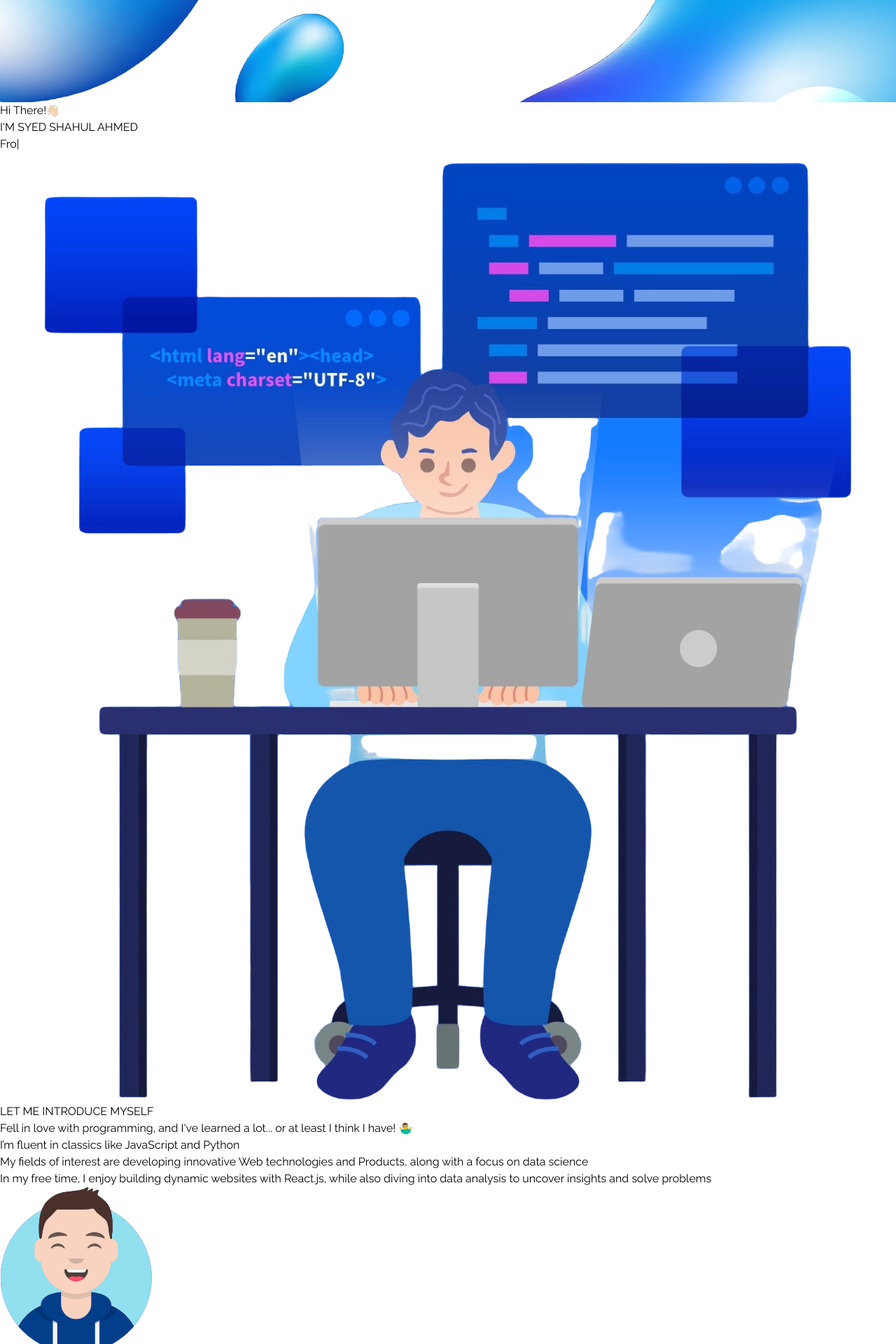
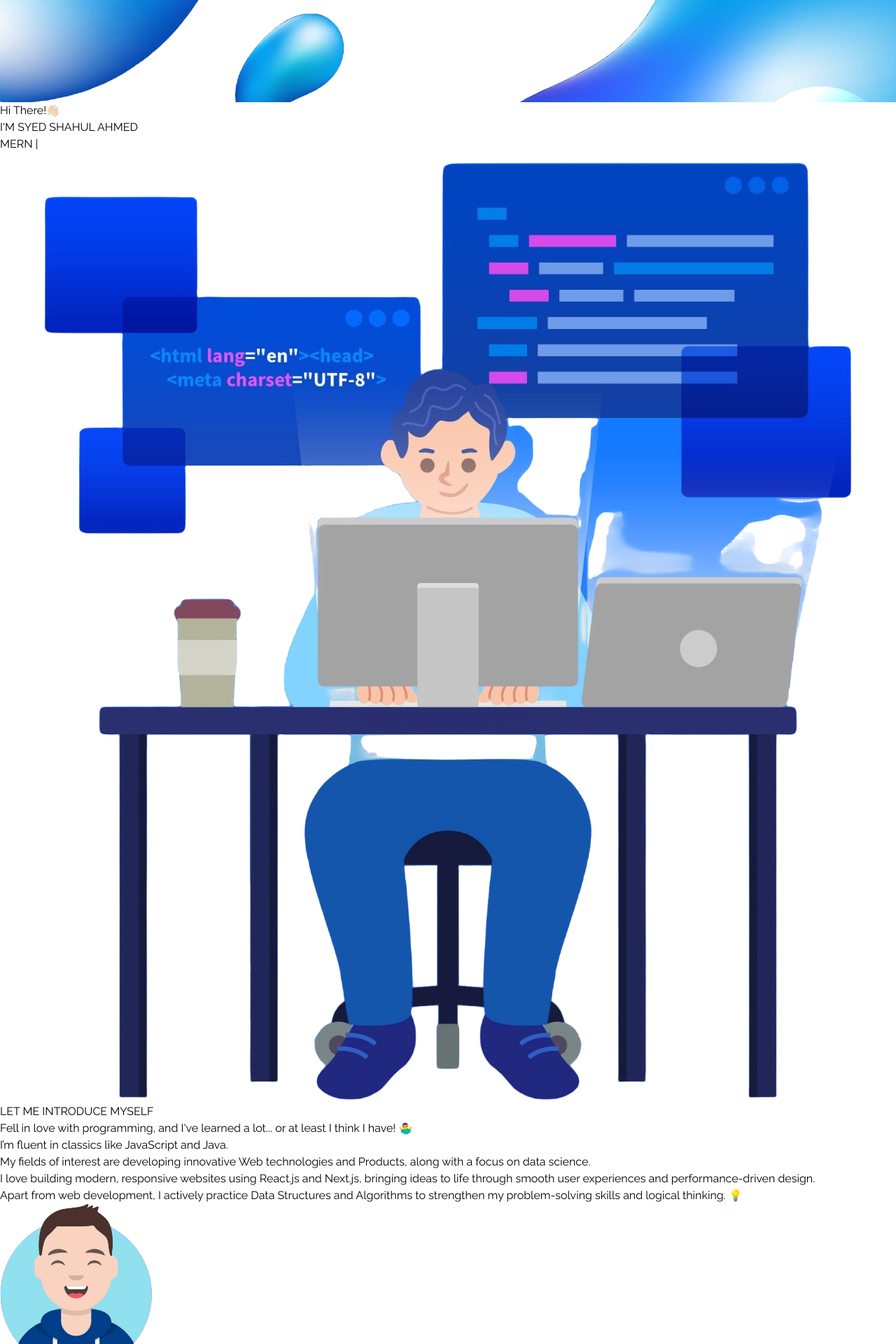
Before and after one commit to SyedShahulAhmed/Portfolio, a React (Vite) app: page / in a window 1280 px wide. Shown: the part 3407-5327 px from the top of the page at 70% size. Built offline with nearby package versions, Linux system fonts and the light colour scheme.

Commit message:
Changes made to Homepage

```diff
--- a/src/components/HeroSection.jsx
+++ b/src/components/HeroSection.jsx
@@ -19,10 +19,10 @@ const HeroSection = () => {
         <span className="text-4xl font-bold text-[#2CEEF0] pt-8">
           <ReactTyped
             strings={[
-              "Frontend Specialist",
+              "MERN Stack Developer",
               "JavaScript Enthusiast",
               "Software Developer",
-              "Data Analyst"
+              "DSA Problem Solver"
             ]}
             typeSpeed={120}
             backSpeed={140}
--- a/src/components/Introduction.jsx
+++ b/src/components/Introduction.jsx
@@ -5,12 +5,34 @@ const Introduction = () => {
     <div className='w-full max-w-[1240px]  mx-auto'>
       <div className='grid md:grid-cols-3 my-8'>
       <div className='p-6 text-white md:col-span-2'>
-            <h1 className='text-4xl font-semibold text-white text-center my-5 pb-5'>LET ME <span className='text-[#2CEEF0]'>INTRODUCE </span>MYSELF</h1>
-            <p className='font-semibold px-5 pb-7 text-lg'>Fell in love with programming, and I've learned a lot... or at least I think I have! 🤷‍♂️</p>
-            <p className='font-semibold px-5 pb-4 text-lg'>I’m fluent in classics like <span className='font-bold text-[#2CEEF0] italic'>JavaScript</span> and <span className='font-bold text-[#2CEEF0] italic '>Python</span></p>
-            <p className='font-semibold px-5 pb-6 text-lg'>My fields of interest are developing innovative <span className='font-bold text-[#2CEEF0] italic'>Web technologies and Products</span>, along with a focus on  <span className='font-bold text-[#2CEEF0] italic'>data science</span></p>
-            <p className='font-semibold px-5 pb-6 text-lg'>In my free time, I enjoy building dynamic websites with <span className='font-bold text-[#2CEEF0] italic'>React.js</span>, while also diving into data analysis to <span className='font-bold text-[#2CEEF0] italic'>uncover insights and solve problems</span></p>
-        </div>
+  <h1 className='text-4xl font-semibold text-white text-center my-5 pb-5'>
+    LET ME <span className='text-[#2CEEF0]'>INTRODUCE </span>MYSELF
+  </h1>
+
+  <p className='font-semibold px-5 pb-7 text-lg'>
+    Fell in love with programming, and I've learned a lot... or at least I think I have! 🤷‍♂️
+  </p>
+
+  <p className='font-semibold px-5 pb-4 text-lg'>
+    I’m fluent in classics like <span className='font-bold text-[#2CEEF0] italic'>JavaScript</span> and <span className='font-bold text-[#2CEEF0] italic'>Java</span>.
+  </p>
+
+  <p className='font-semibold px-5 pb-6 text-lg'>
+    My fields of interest are developing innovative <span className='font-bold text-[#2CEEF0] italic'>Web technologies and Products</span>,
+    along with a focus on <span className='font-bold text-[#2CEEF0] italic'>data science</span>.
+  </p>
+
+  <p className='font-semibold px-5 pb-6 text-lg'>
+    I love building modern, responsive websites using <span className='font-bold text-[#2CEEF0] italic'>React.js</span> and <span className='font-bold text-[#2CEEF0] italic'>Next.js</span>,
+    bringing ideas to life through smooth user experiences and performance-driven design.
+  </p>
+
+  <p className='font-semibold px-5 pb-6 text-lg'>
+    Apart from web development, I actively practice <span className='font-bold text-[#2CEEF0] italic'>Data Structures and Algorithms </span>
+    to strengthen my problem-solving skills and logical thinking. 💡
+  </p>
+</div>
+
         <div className=' p-10 flex justify-center items-center'>
            <img src={avatar} alt="" className='object-cover scale-105 hover:scale-110 transition-all duration-500'/>
         </div>
```
